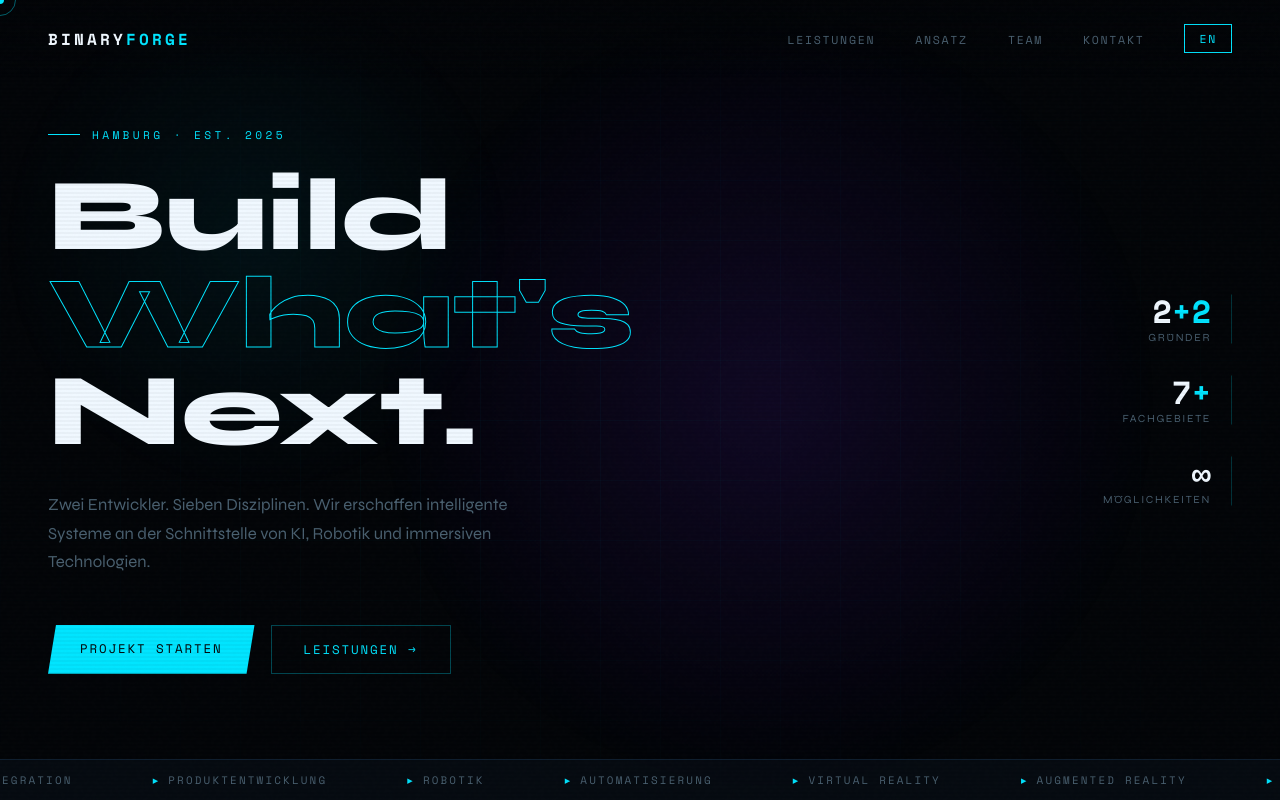
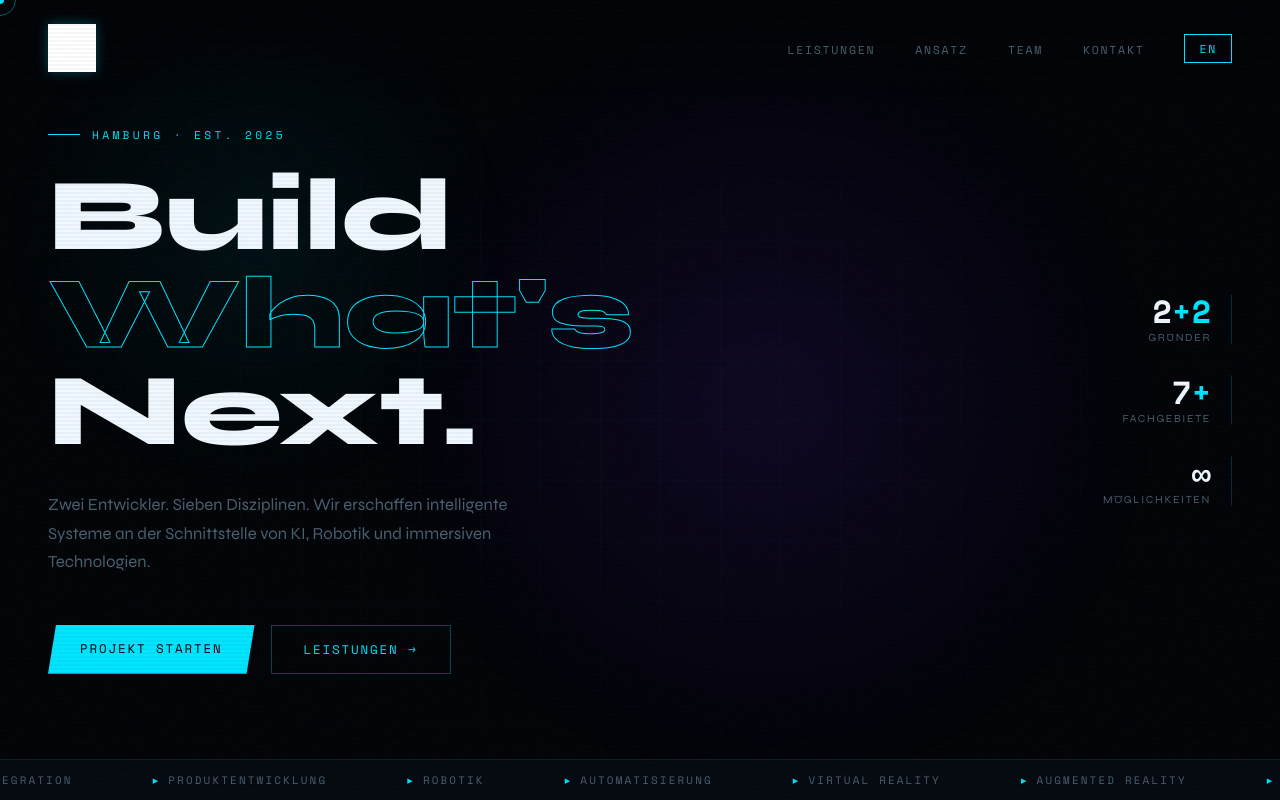
Before and after one commit to momorit/binaryforge, a plain HTML site: page index.html in a window 1280 px wide. Shown: the top 800 px of the page. Drawn offline with nearby package versions, Linux system fonts and the light colour scheme.

Commit message:
add logo image as favicon, nav and footer logo
Co-Authored-By: Claude Sonnet 4.6 <noreply@anthropic.com>

```diff
--- a/index.html
+++ b/index.html
@@ -4,6 +4,7 @@
 <meta charset="UTF-8">
 <meta name="viewport" content="width=device-width, initial-scale=1.0">
 <title>BINARYFORGE — Build What's Next</title>
+<link rel="icon" type="image/jpeg" href="logo.jpeg">
 <link rel="preconnect" href="https://fonts.googleapis.com">
 <link href="https://fonts.googleapis.com/css2?family=Space+Mono:wght@400;700&family=Syne:wght@400;600;800&display=swap" rel="stylesheet">
 <style>
@@ -97,14 +98,16 @@
   }
 
   .logo {
-    font-family: var(--mono);
-    font-size: 1rem;
-    font-weight: 700;
-    color: var(--white);
-    letter-spacing: 0.2em;
     text-decoration: none;
+    display: flex;
+    align-items: center;
   }
-  .logo span { color: var(--accent); }
+  .logo img {
+    height: 48px;
+    width: auto;
+    display: block;
+    filter: brightness(0) invert(1) drop-shadow(0 0 6px rgba(0,229,255,0.3));
+  }
 
   nav ul {
     list-style: none;
@@ -754,7 +757,7 @@
     gap: 16px;
   }
 
-  footer .logo { font-size: 0.85rem; }
+  footer .logo img { height: 36px; }
 
   footer p {
     font-family: var(--mono);
@@ -849,7 +852,7 @@
 
 <!-- NAV -->
 <nav>
-  <a href="#" class="logo">BINARY<span>FORGE</span></a>
+  <a href="#" class="logo"><img src="logo.jpeg" alt="BinaryForge"></a>
   <ul>
     <li><a href="#services" data-de="Leistungen" data-en="Services">Leistungen</a></li>
     <li><a href="#approach" data-de="Ansatz" data-en="Approach">Ansatz</a></li>
@@ -1093,7 +1096,7 @@
 
 <!-- FOOTER -->
 <footer>
-  <a href="#" class="logo">BINARY<span>FORGE</span></a>
+  <a href="#" class="logo"><img src="logo.jpeg" alt="BinaryForge"></a>
   <p data-de="Hamburg, Deutschland &amp;nbsp;·&amp;nbsp; Est. 2025" data-en="Hamburg, Germany &amp;nbsp;·&amp;nbsp; Est. 2025">Hamburg, Deutschland &nbsp;·&nbsp; Est. 2025</p>
   <p data-de="© 2025 BinaryForge. Alle Rechte vorbehalten." data-en="© 2025 BinaryForge. All rights reserved.">© 2025 BinaryForge. Alle Rechte vorbehalten.</p>
 </footer>
```
Also changed, not shown: logo.jpeg (added).
